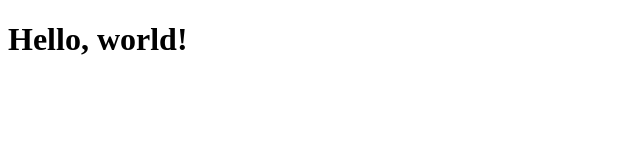
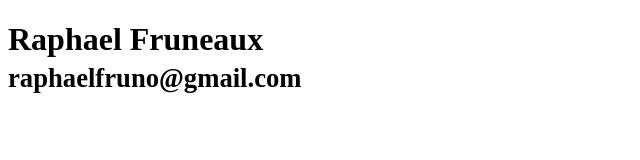
Before and after one commit to raphaelfruneaux/raphaelfruneaux.github.io, a plain HTML site: page index.html in a window 1280 px wide. Shown: the whole page, without its empty margins (0-640 px from the left). Drawn offline with Linux system fonts and the light colour scheme.

Commit message:
change index

```diff
--- a/index.html
+++ b/index.html
@@ -7,7 +7,10 @@
 </head>
 <body>
 
-    <h1>Hello, world!</h1>
+    <h1>
+	Raphael Fruneaux <br>
+	<small>raphaelfruno@gmail.com</small>
+    </h1>
 
     <script>
       (function(i,s,o,g,r,a,m){i['GoogleAnalyticsObject']=r;i[r]=i[r]||function(){
```
